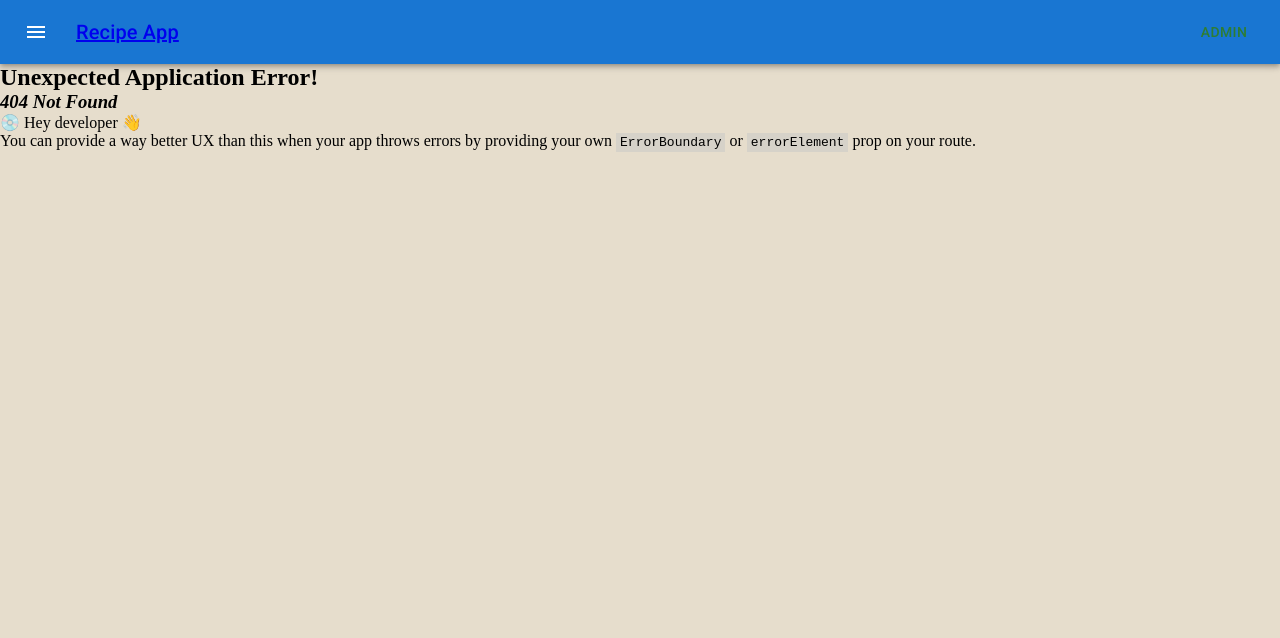
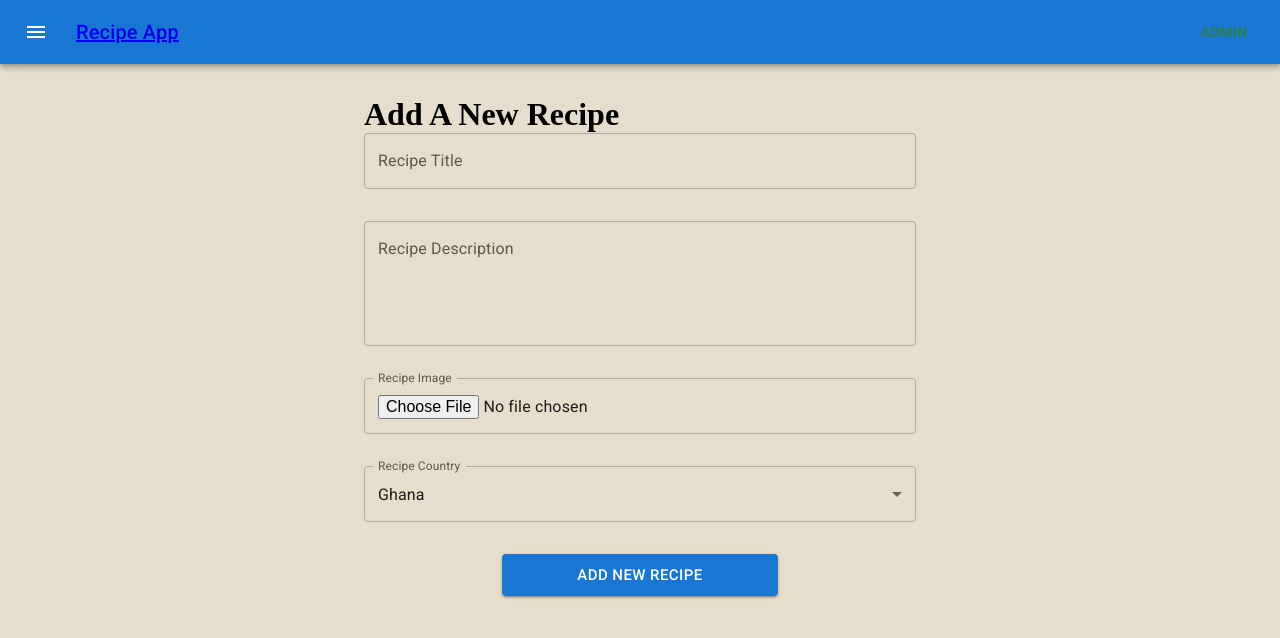
Before and after one commit to dezmymachine/recipesApp, a React (Vite) app: page /new-recipe in a window 1280 px wide. Before the commit this address had no page. Shown: the top 638 px of the page. Built offline with nearby package versions, Linux system fonts and the light colour scheme.

Commit message:
commmiting changes

```diff
--- a/package.json
+++ b/package.json
@@ -14,6 +14,7 @@
     "@emotion/styled": "^11.11.0",
     "@fontsource/roboto": "^5.0.8",
     "@mui/icons-material": "^5.15.10",
+    "@mui/lab": "^5.0.0-alpha.169",
     "@mui/material": "^5.15.10",
     "react": "^18.2.0",
     "react-dom": "^18.2.0",
--- a/src/App.jsx
+++ b/src/App.jsx
@@ -3,13 +3,15 @@
 import Navbar from "./components/navbar";
 import "./index.css";
 import AddRecipe from "./components/Pages/add-recipe";
+import NewRecipe from "./components/Pages/new-recipe/NewRecipe";
 import { RouterProvider, createBrowserRouter } from "react-router-dom";
 
 const router = createBrowserRouter([
   { path: "/", element: <Recipes /> },
   { path: "/recipes", element: <Recipee /> },
-  { path: "/recipes/id", element: <Recipes /> },
+  { path: "/recipes/:id", element: <Recipes /> },
   { path: "/add-recipe", element: <AddRecipe /> },
+  { path: "/new-recipe", element: <NewRecipe /> },
 ]);
 
 function App() {
--- /dev/null
+++ b/src/components/Pages/new-recipe/NewRecipe.jsx
@@ -0,0 +1,111 @@
+import {
+  Alert,
+  Box,
+  Collapse,
+  Container,
+  IconButton,
+  MenuItem,
+  TextField,
+} from "@mui/material";
+import { Close } from "@mui/icons-material";
+import { LoadingButton } from "@mui/lab";
+import { useState } from "react";
+export const countries = [
+  { value: "GH", label: "Ghana" },
+  { value: "NG", label: "Nigeria" },
+  { value: "BE", label: "Benin" },
+  { value: "TG", label: "Togo" },
+];
+export default function NewRecipe() {
+  const [loading, setLoading] = useState(false);
+  const [open, setOpen] = useState(false);
+  const [message, setMessage] = useState("New Recipe Added Successfully!");
+
+  const newRecipe = async (event) => {
+    // Set loading to true
+    // Prevent default form submit behavior
+    // Get form data
+    // Post form data to the backend
+    // Update message based on response status
+    // Open collapsible Alert
+    // Set loading to false
+  };
+  return (
+    <>
+      <Container sx={{ my: "2rem" }} maxWidth="sm">
+        <h1>Add A New Recipe</h1>
+        <form>
+          <TextField
+            sx={{ mb: "2rem" }}
+            fullWidth
+            name="title"
+            label="Recipe Title"
+          />
+          <TextField
+            sx={{ mb: "2rem" }}
+            fullWidth
+            name="description"
+            label="Recipe Description"
+            multiline
+            rows={4}
+          />
+          <TextField
+            sx={{ mb: "2rem" }}
+            InputLabelProps={{
+              shrink: true,
+            }}
+            type="file"
+            fullWidth
+            name="image"
+            label="Recipe Image"
+          />
+          <TextField
+            sx={{ mb: "2rem" }}
+            select
+            fullWidth
+            name="country"
+            label="Recipe Country"
+            defaultValue="GH"
+          >
+            {countries.map((option) => (
+              <MenuItem key={option.value} value={option.value}>
+                {option.label}
+              </MenuItem>
+            ))}
+          </TextField>
+          <Box textAlign="center">
+            <Collapse in={open}>
+              <Alert
+                action={
+                  <IconButton
+                    aria-label="close"
+                    color="inherit"
+                    size="small"
+                    onClick={() => {
+                      setOpen(false);
+                    }}
+                  >
+                    <Close fontSize="inherit" />
+                  </IconButton>
+                }
+                sx={{ mb: 2 }}
+              >
+                {message}
+              </Alert>
+            </Collapse>
+
+            <LoadingButton
+              sx={{ width: "50%" }}
+              loading={loading}
+              type="submit"
+              size="large"
+              variant="contained"
+            >
+              Add New Recipe
+            </LoadingButton>
+          </Box>
+        </form>
+      </Container>
+    </>
+  );
+}
--- a/src/components/Pages/recipee/Recipe.jsx
+++ b/src/components/Pages/recipee/Recipe.jsx
@@ -12,9 +12,11 @@
 };
 
 const Recipee = () => {
+  const baseUrl = import.meta.env.VITE_RECIPE_APP_URL;
   const { id } = useParams();
   const { data, isLoading } = useSWR(
-    "https://api.spoonacular.com/recipes/{id}/information",
+    // "https://api.spoonacular.com/recipes/{id}/information"
+    `${baseUrl}/recipes/{id}`,
     getRecipe
   );
   console.log(data, isLoading);
--- a/src/components/Pages/recipes/index.jsx
+++ b/src/components/Pages/recipes/index.jsx
@@ -12,7 +12,9 @@
 import unvoid from "../../../assets/img/unvoid.svg";
 import loadingicon from "../../../assets/img/loading.svg";
 import { Link } from "react-router-dom";
+
 const Recipes = () => {
+  const baseUrl = import.meta.env.VITE_RECIPE_APP_URL;
   const [recipes, setRecipes] = useState([]);
   const [keyword, setKeyword] = useState("");
   const [loading, setLoading] = useState(false);
@@ -20,9 +22,11 @@
     setLoading(true);
     //prepare URL
     // const url = new URL("https://api.spoonacular.com/recipes/complexSearch");
-    const url = new URL("http://localhost:4000/recipes");
-    url.searchParams.append("apiKey", "7f9fdaadea9344299e1f4d0f4b731589");
-    url.searchParams.append("query", keyword);
+    // const url = new URL("http://localhost:4000/recipes");
+    const url = `${baseUrl}/recipes`;
+
+    // url.searchParams.append("apiKey", "7f9fdaadea9344299e1f4d0f4b731589");
+    // url.searchParams.append("query", keyword);
     //fECTH RECIPES from AI
     fetch(url)
       .then((response) => response.json())
```
Also changed, not shown: src/components/Pages/add-recipe/index.jsx (+10 -1 lines), 2 other files (tests, documents, lock files or other folders).
